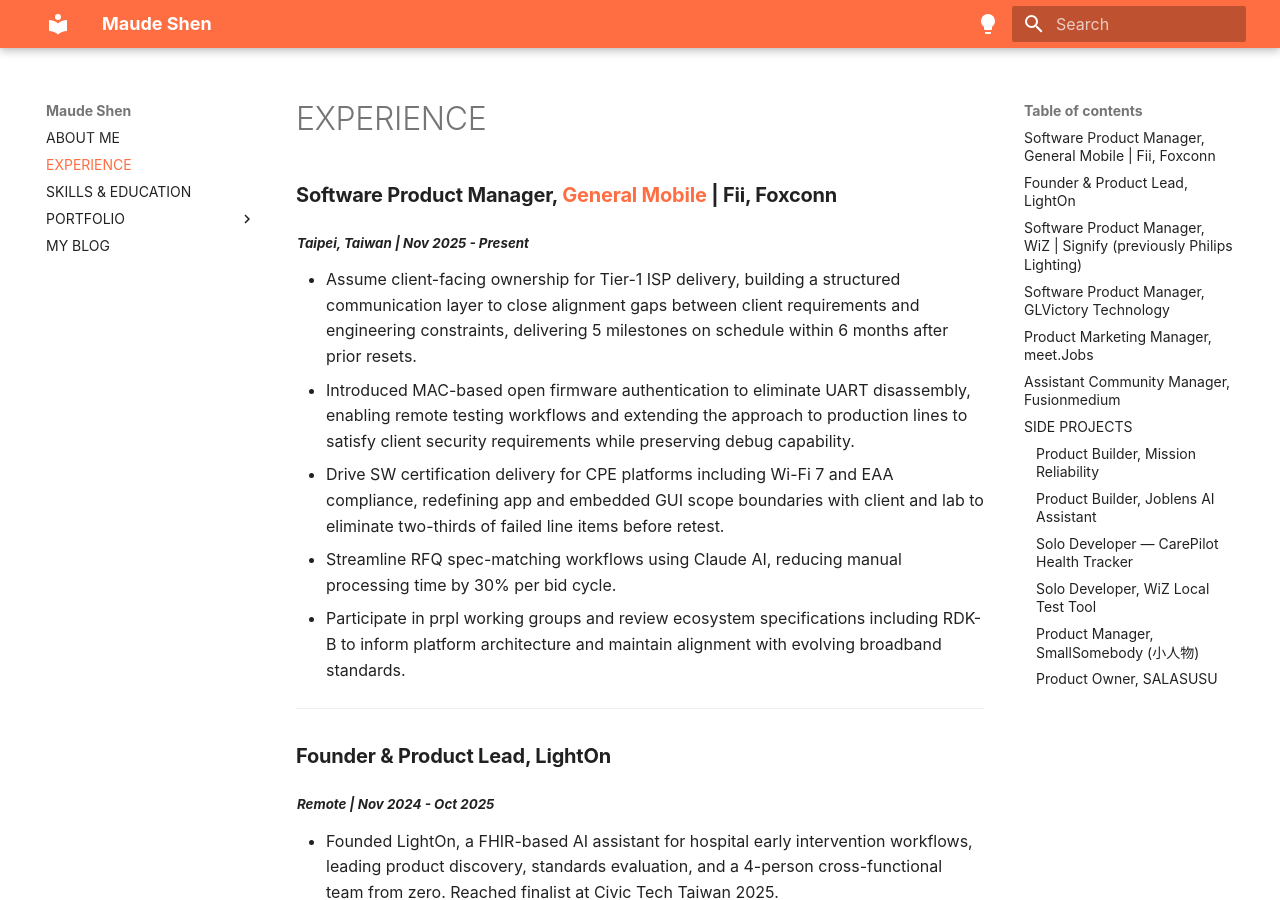
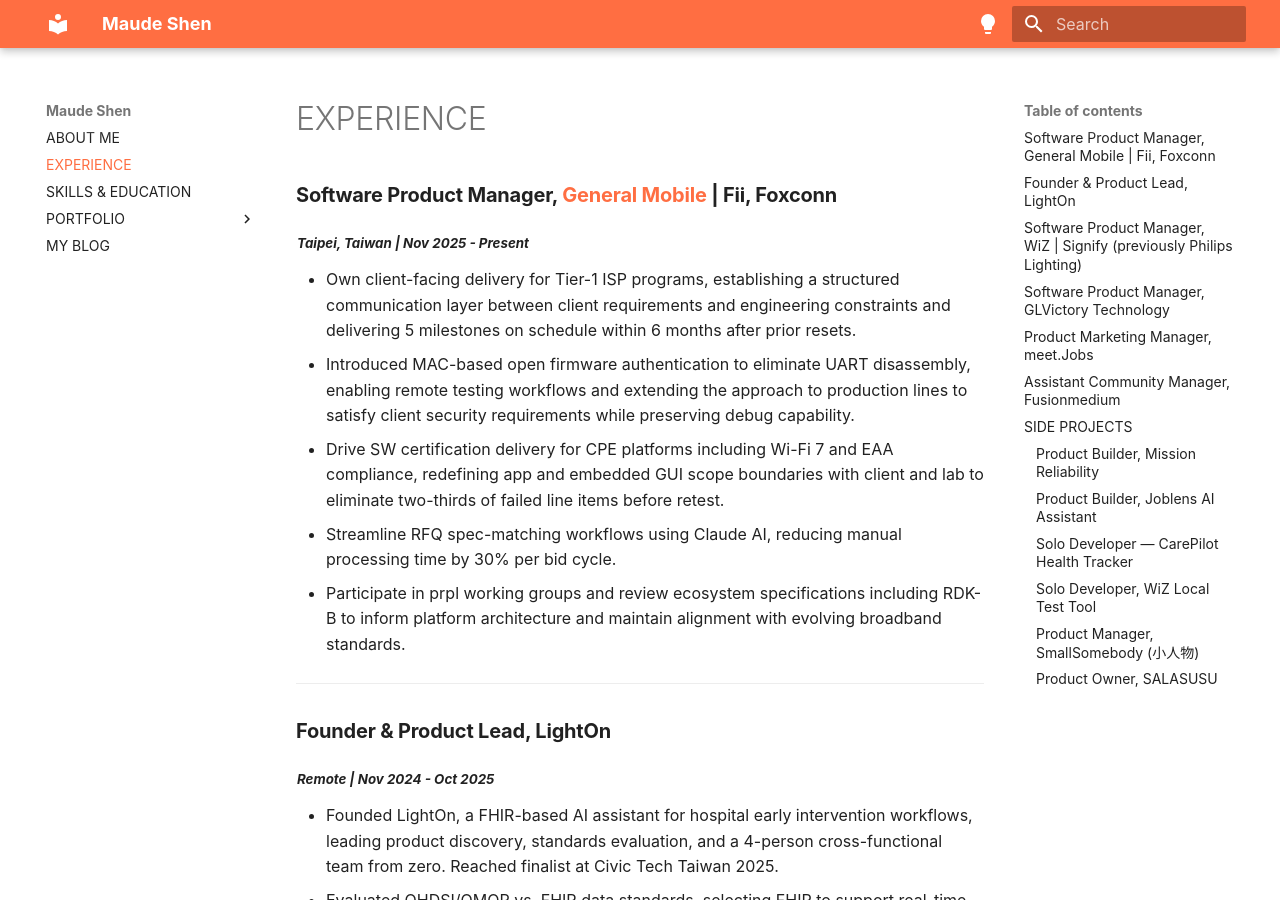
Before and after one commit to maudes/cv, an MkDocs documentation site: the page built from docs/experience.md, in a window 1280 px wide and 900 px high. Built offline with MkDocs 1.6.1 and Material for MkDocs 9.7.7, drawn with Linux system fonts in a browser that asks for light colours; some web fonts are replaced.

Commit message:
Update lines

```diff
--- a/docs/experience.md
+++ b/docs/experience.md
@@ -1,7 +1,7 @@
 ### **Software Product Manager, [General Mobile](https://www.generalmobile.com/) | Fii, Foxconn** <br>
 <sub> ***Taipei, Taiwan  |  Nov 2025 - Present*** </sub>
 
-- Assume client-facing ownership for Tier-1 ISP delivery, building a structured communication layer to close alignment gaps between client requirements and engineering constraints, delivering 5 milestones on schedule within 6 months after prior resets.
+- Own client-facing delivery for Tier-1 ISP programs, establishing a structured communication layer between client requirements and engineering constraints and delivering 5 milestones on schedule within 6 months after prior resets.
 - Introduced MAC-based open firmware authentication to eliminate UART disassembly, enabling remote testing workflows and extending the approach to production lines to satisfy client security requirements while preserving debug capability.
 - Drive SW certification delivery for CPE platforms including Wi-Fi 7 and EAA compliance, redefining app and embedded GUI scope boundaries with client and lab to eliminate two-thirds of failed line items before retest.
 - Streamline RFQ spec-matching workflows using Claude AI, reducing manual processing time by 30% per bid cycle.
```
